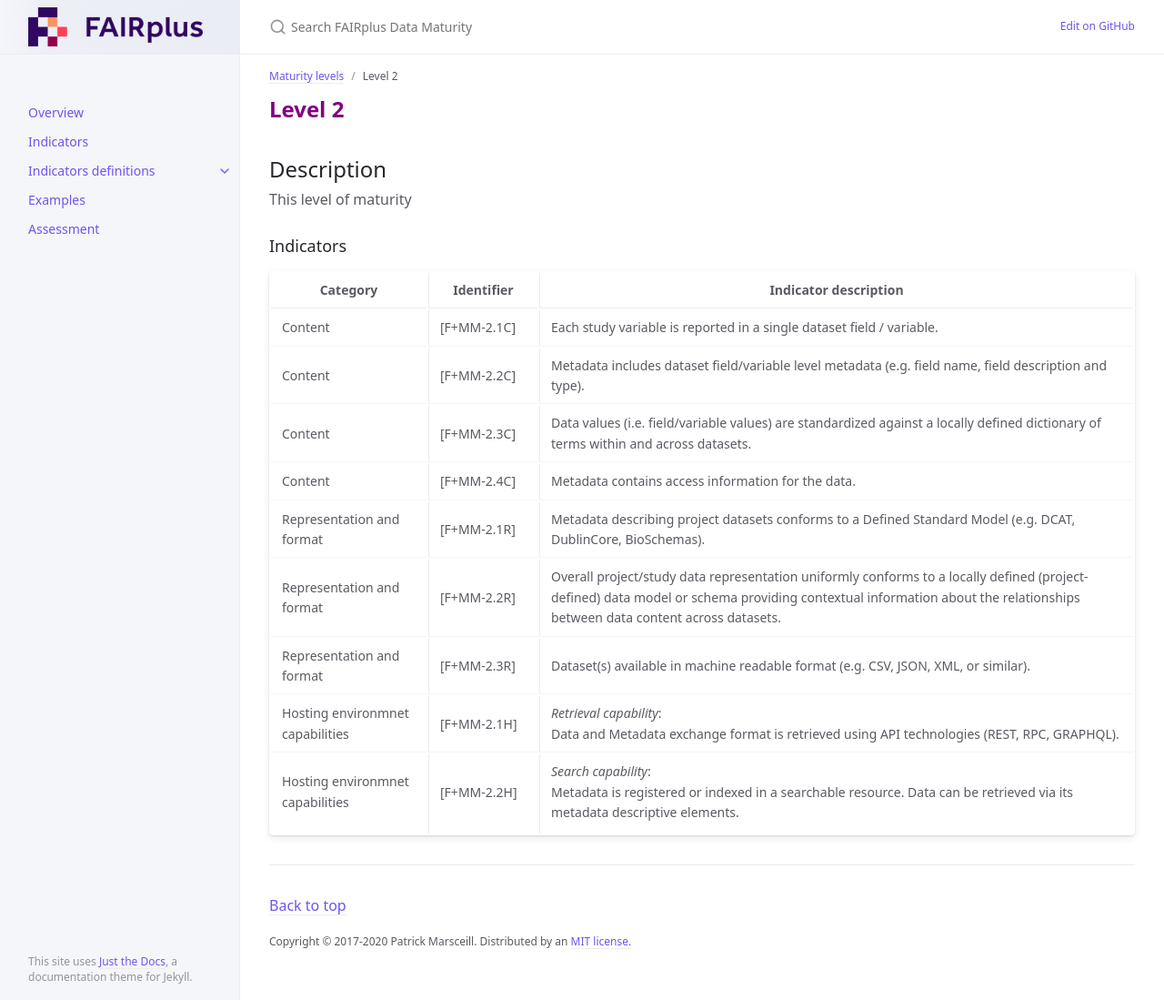
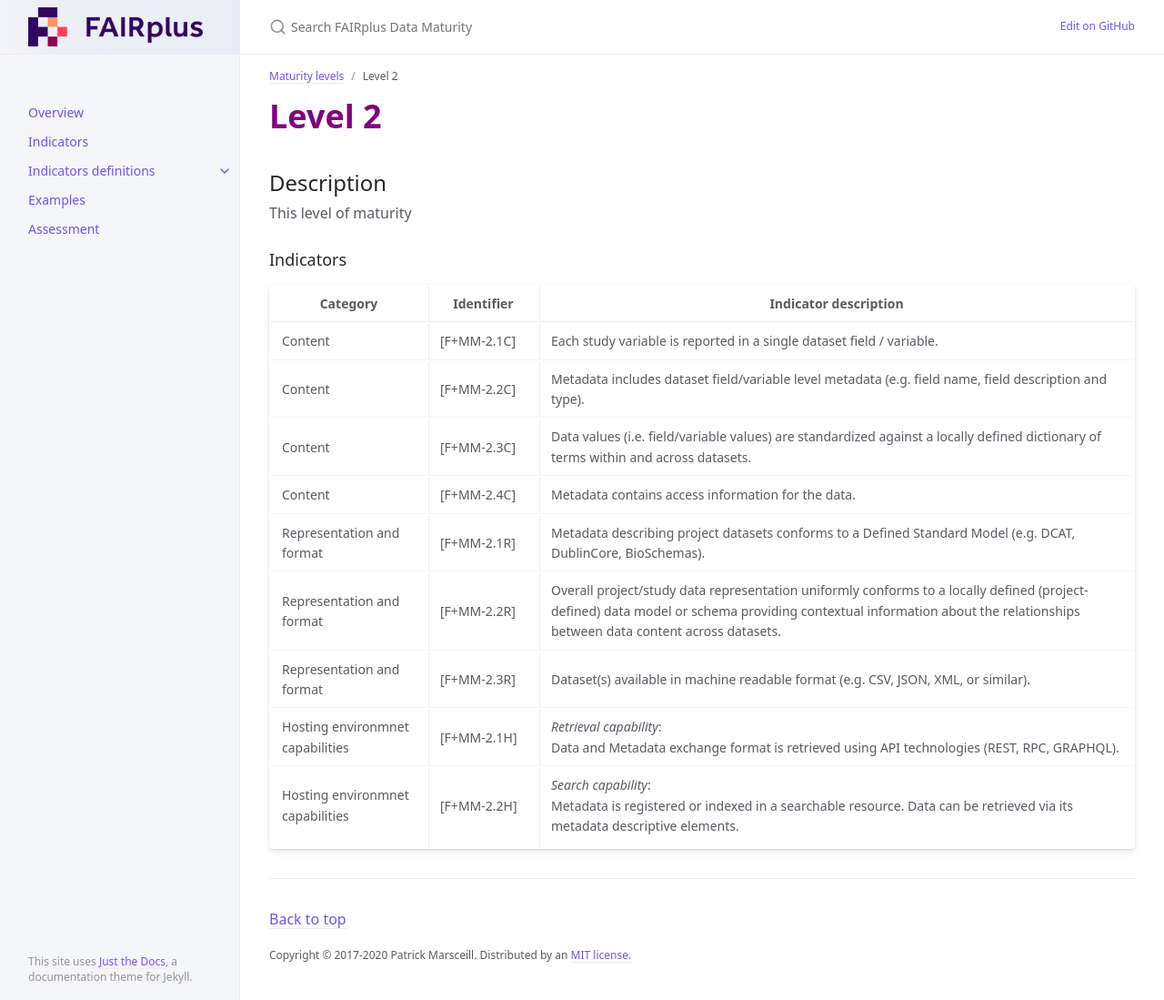
Before and after one commit to FAIRplus/Data-Maturity, a Jekyll site: the page built from docs/Maturity Levels/Level2.md, in a window 1280 px wide and 1099 px high. Shown: the whole window at 91% size. Built offline with Jekyll 4.4.1, drawn with Linux system fonts in a browser that asks for light colours.

Commit message:
Update Level2.md

```diff
--- a/docs/Maturity Levels/Level2.md
+++ b/docs/Maturity Levels/Level2.md
@@ -5,7 +5,7 @@ parent: Maturity levels
 nav_order: 2
 ---
 
-## <span style="color:purple;font-weight:bold">Level 2</span>
+# <span style="color:purple;font-weight:bold">Level 2</span>
 
 ## Description
 
```
